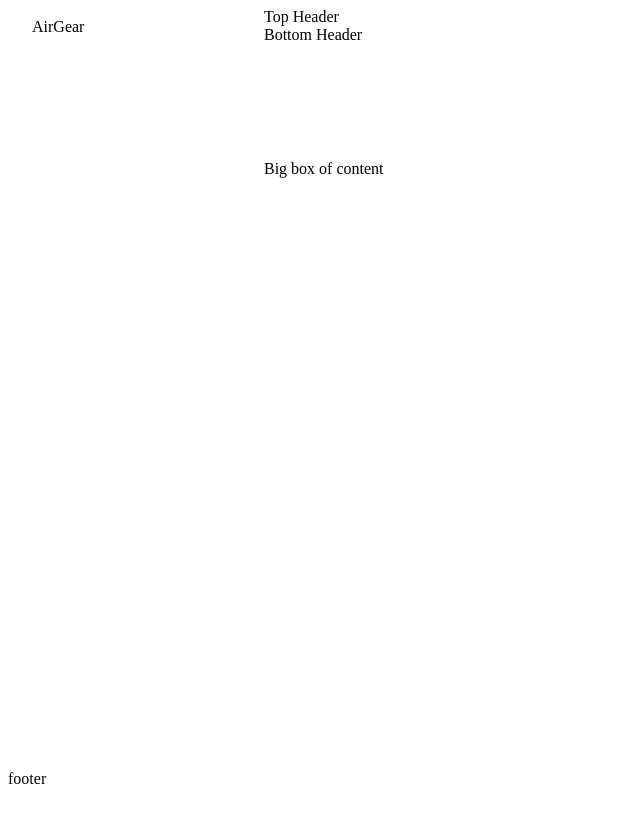
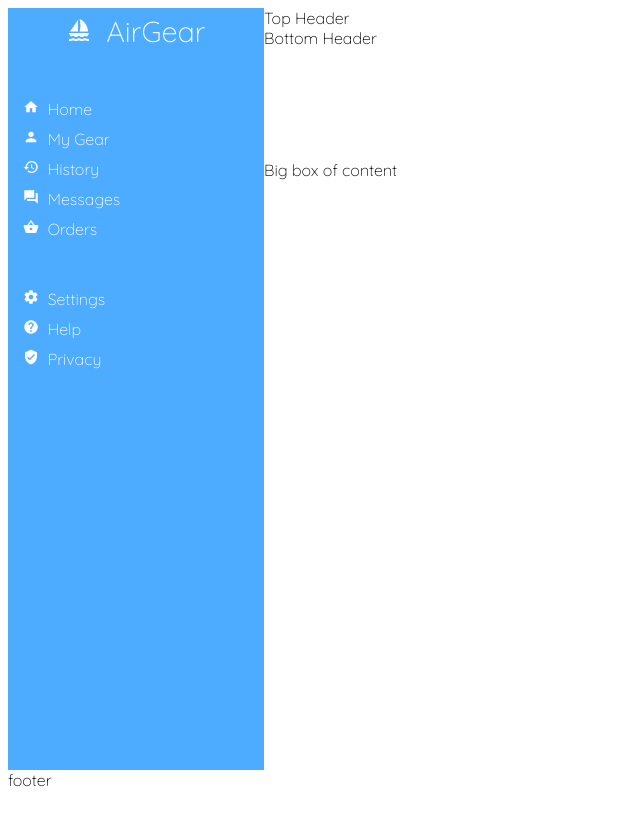
Before and after one commit to ChaDown/css-grid-dashboard, a plain HTML site: page index.html in a window 1280 px wide. Shown: the whole page, without its empty margins (0-640 px from the left). Drawn offline with Linux system fonts and the light colour scheme.

Commit message:
Sidebar added

```diff
--- a/index.html
+++ b/index.html
@@ -10,7 +10,25 @@
   <body>
     <div class="sidebar">
       <div class="logo">
-        <img src="imgs/sail-boat.png" alt="sail-logo" />AirGear
+        <img src="imgs/sail-boat.png" alt="sail-logo" />&nbsp&nbspAirGear
+      </div>
+      <div class="top-list">
+        <ul>
+          <li><img src="imgs/home.png" alt="home" /> &nbspHome</li>
+          <li><img src="imgs/account.png" alt="me" /> &nbspMy Gear</li>
+          <li><img src="imgs/history.png" alt="history" /> &nbspHistory</li>
+          <li><img src="imgs/forum.png" alt="msgs" />&nbsp Messages</li>
+          <li><img src="imgs/basket.png" alt="orders" /> &nbspOrders</li>
+        </ul>
+      </div>
+      <div class="bottom-list">
+        <ul>
+          <li><img src="imgs/cog.png" alt="cog" /> &nbspSettings</li>
+          <li><img src="imgs/help-circle.png" alt="help" /> &nbspHelp</li>
+          <li>
+            <img src="imgs/shield-check.png" alt="privacy" />&nbsp Privacy
+          </li>
+        </ul>
       </div>
     </div>
     <div class="header">
--- a/style.css
+++ b/style.css
@@ -1,11 +1,39 @@
+@import url("https://fonts.googleapis.com/css2?family=Quicksand:wght@300&display=swap");
+
 body {
   width: 100%;
   height: 100vh;
   display: grid;
   grid-template-columns: 1fr 4fr;
   grid-template-rows: 1fr 4fr 0.25fr;
+  font-family: "Quicksand", sans-serif;
 }
 
 .sidebar {
   grid-area: 1 / 1 / 3 / 2;
+  background-color: rgb(77, 172, 255);
+  color: white;
 }
+
+li img {
+  height: 1rem;
+}
+
+li {
+  list-style-type: none;
+  padding: 5px;
+}
+
+.logo {
+  text-align: center;
+  padding: 5px;
+  font-size: 1.8rem;
+}
+
+.top-list {
+  margin: 40px 0px;
+}
+
+ul {
+  padding-left: 10px;
+}
```
Also changed, not shown: imgs/account.png (added), imgs/basket.png (added), imgs/cog.png (added), imgs/forum.png (added), imgs/help-circle.png (added), imgs/history.png (added), imgs/home.png (added), imgs/shield-check.png (added).
